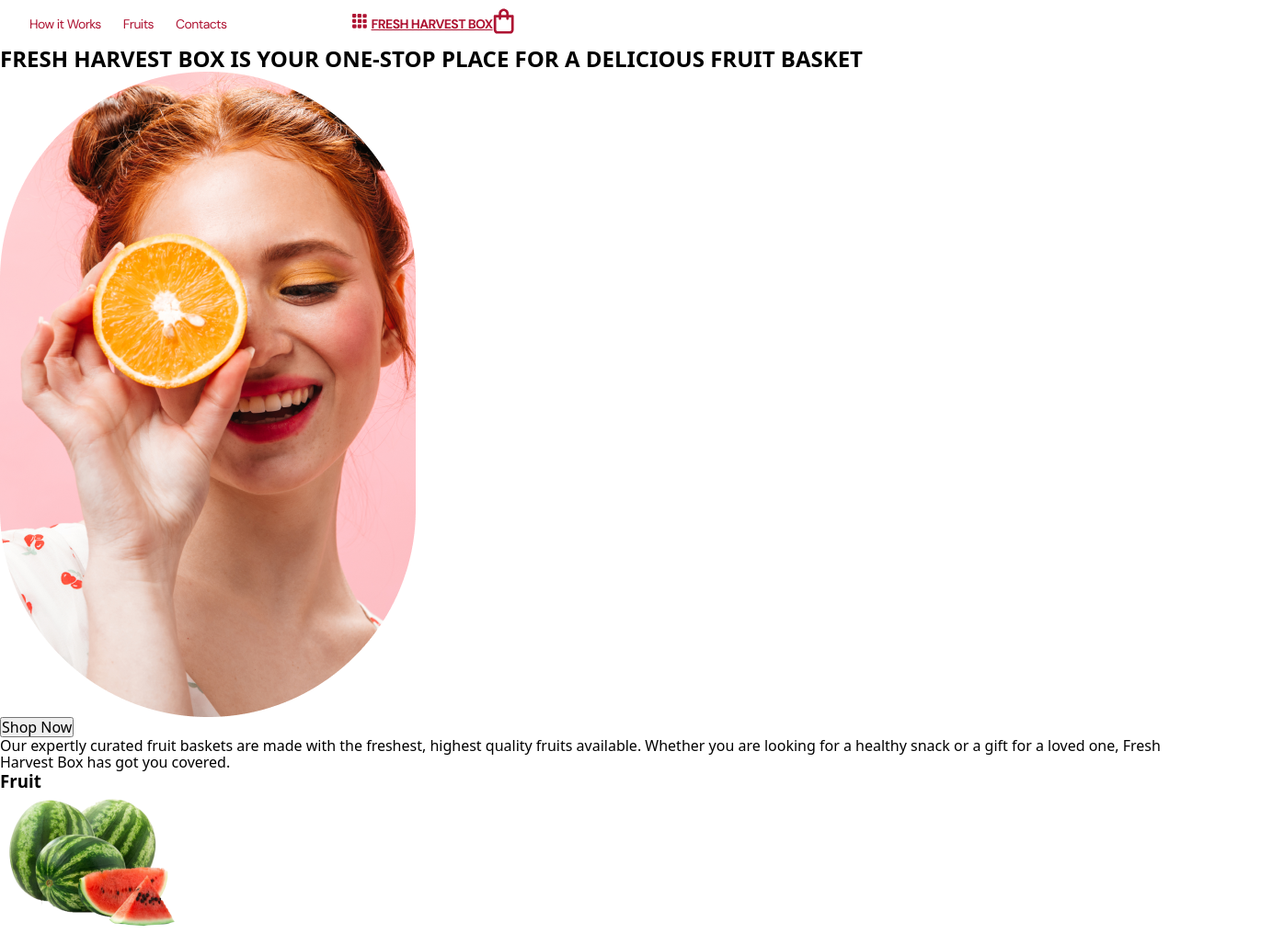
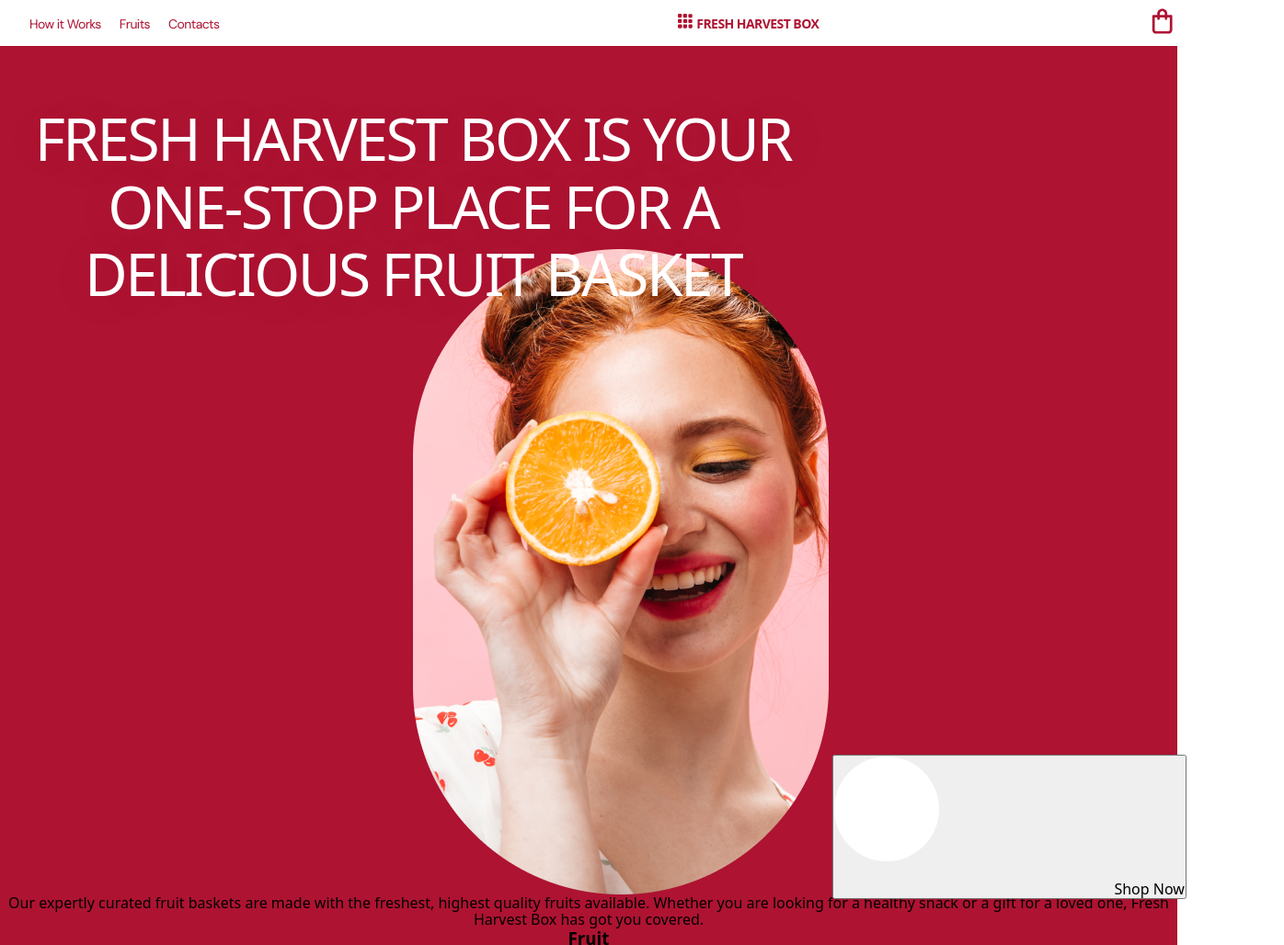
Before and after one commit to qeymm/html-css-project, a website built with Parcel: page src/index.html in a window 1280 px wide. Shown: the top 1028 px of the page at 92% size, 1396 px wide, since content can reach past the window. Built offline with nearby package versions, Linux system fonts and the light colour scheme.

Commit message:
commit
commit

```diff
--- a/src/partials/hero-section.html
+++ b/src/partials/hero-section.html
@@ -1,14 +1,19 @@
-
 <!-- Main Section -->
 <main>
   <!-- Hero Section with Image and Headline -->
+  <div class="wrapper">
     <section class="hero">
-        <h1>
+      <h1 class="hero-title">
         FRESH HARVEST BOX IS YOUR ONE-STOP PLACE FOR A DELICIOUS FRUIT BASKET
       </h1>
       <div class="hero-image">
         <img src="/src/images/girl.png" alt="Hero Image" />
-          <button class="shop-now">Shop Now</button>
+        <button class="shop-now">
+          <svg class="cbtn">
+            <use href="/src/images/icons.svg#cbtn"></use>
+          </svg>
+          <span>Shop Now</span>
+        </button>
       </div>
     </section>
 
@@ -17,10 +22,9 @@
       <!-- Left Text Block -->
       <div class="description">
         <p>
-            Our expertly curated fruit baskets are made with the freshest,
-            highest quality fruits available. Whether you are looking for a
-            healthy snack or a gift for a loved one, Fresh Harvest Box has got
-            you covered.
+          Our expertly curated fruit baskets are made with the freshest, highest
+          quality fruits available. Whether you are looking for a healthy snack
+          or a gift for a loved one, Fresh Harvest Box has got you covered.
         </p>
       </div>
 
@@ -55,6 +59,5 @@
         <span>#fruits</span>
       </div>
     </section>
+  </div>
 </main>
-  </body>
-</html>
--- a/src/partials/navigation-menu.html
+++ b/src/partials/navigation-menu.html
@@ -1,5 +1,5 @@
 <header class="header">
-  <div class="container header-container">
+  <div class="wrapper">
     <nav class="header-nav">
       <ul class="header-nav-list">
         <li class="header-nav-item">
@@ -12,7 +12,7 @@
           <a class="header-nav-link" href="#">Contacts</a>
         </li>
       </ul>
-      <div>
+      <div class="header-logo">
         <svg class="header-logo-icon">
           <use href="/src/images/icons.svg#logo"></use>
         </svg>
--- a/src/sass/_common.scss
+++ b/src/sass/_common.scss
@@ -9,18 +9,10 @@
   --white: #ffffff;
 }
 
-html {
-  scroll-behavior: smooth;
-}
-
 * {
   padding: 0;
   margin: 0;
   box-sizing: border-box;
-}
-
-img {
-  display: block;
 }
 
 ul,
@@ -28,9 +20,10 @@
   list-style-type: none;
 }
 
-.body {
+main {
   background-color: var(--red);
 }
+
 // @media screen and (max-width: 375px) {
 //   .container {
 //     width: 335px;
--- a/src/sass/_hero-section.scss
+++ b/src/sass/_hero-section.scss
@@ -0,0 +1,24 @@
+.main {
+  background-color: var(--red);
+}
+
+.hero-title {
+  color: #fff;
+  text-align: center;
+  text-shadow: 0px 4px 70px rgba(0, 0, 0, 0.1);
+  font-size: 64px;
+  font-weight: 500;
+  letter-spacing: -2.56px;
+  top: 64px;
+  position: relative;
+  z-index: 100;
+  width: 898px;
+}
+
+.hero-image {
+  width: 1053px;
+  height: 702px;
+  flex-shrink: 0;
+  position: relative;
+  left: 343px;
+}
--- a/src/sass/_navigation-menu.scss
+++ b/src/sass/_navigation-menu.scss
@@ -2,28 +2,31 @@
   margin: 0 auto;
 }
 
+header {
+  max-width: 1280px;
+}
+
 .header-nav {
-  width: 1280px;
-  height: 50px;
-  flex-shrink: 0;
   background-color: var(--white);
   display: flex;
   align-items: center;
+  justify-content: space-between;
+  height: 50px;
+  width: 1280px;
 }
 
 .logo-text {
   color: #ae1332;
   text-align: center;
-  font-family: 'DM Sans';
   font-size: 14px;
   font-style: normal;
   font-weight: 700;
-  line-height: 18px; /* 128.571% */
   letter-spacing: -0.56px;
   text-transform: uppercase;
+  text-decoration: none;
 }
 
-.header-nav .header-nav-item .header-nav-link {
+.header-nav-list .header-nav-item .header-nav-link {
   color: #ae1332;
   text-align: center;
   font-family: 'DM Sans';
@@ -35,14 +38,13 @@
   text-decoration: none;
 }
 
-.header-navi-list {
-  display: none;
-  font-weight: 500;
-}
-
 .header-logo-icon {
   width: 16px;
   height: 16px;
+}
+
+.header-logo {
+  gap: 8px;
 }
 
 .bakset-logo {
@@ -52,14 +54,10 @@
   left: 200px;
 }
 
-.container {
-  text-align: center;
-}
-
 .header-nav-list {
   display: flex;
   align-items: center;
-  gap: 24px;
+  gap: 20px;
   margin-left: 32px;
   margin-right: 137px;
 }
@@ -69,9 +67,11 @@
   background-color: var(--white);
 }
 
-.container {
+.wrapper {
   background-color: var(--red);
   text-align: center;
+  max-width: 1280px;
+  flex-shrink: 0;
 }
 
 // @media screen and (min-width: 768px) {
--- a/src/sass/index.scss
+++ b/src/sass/index.scss
@@ -1,2 +1,3 @@
 @import './common';
 @import './src/sass/navigation-menu';
+@import './src/sass/hero-section';
```
Also changed, not shown: src/images/blurbanana.png (added), src/images/blurstraberry.png (added), src/images/icons.svg. Lines whose indentation alone changed are shown as unchanged.
